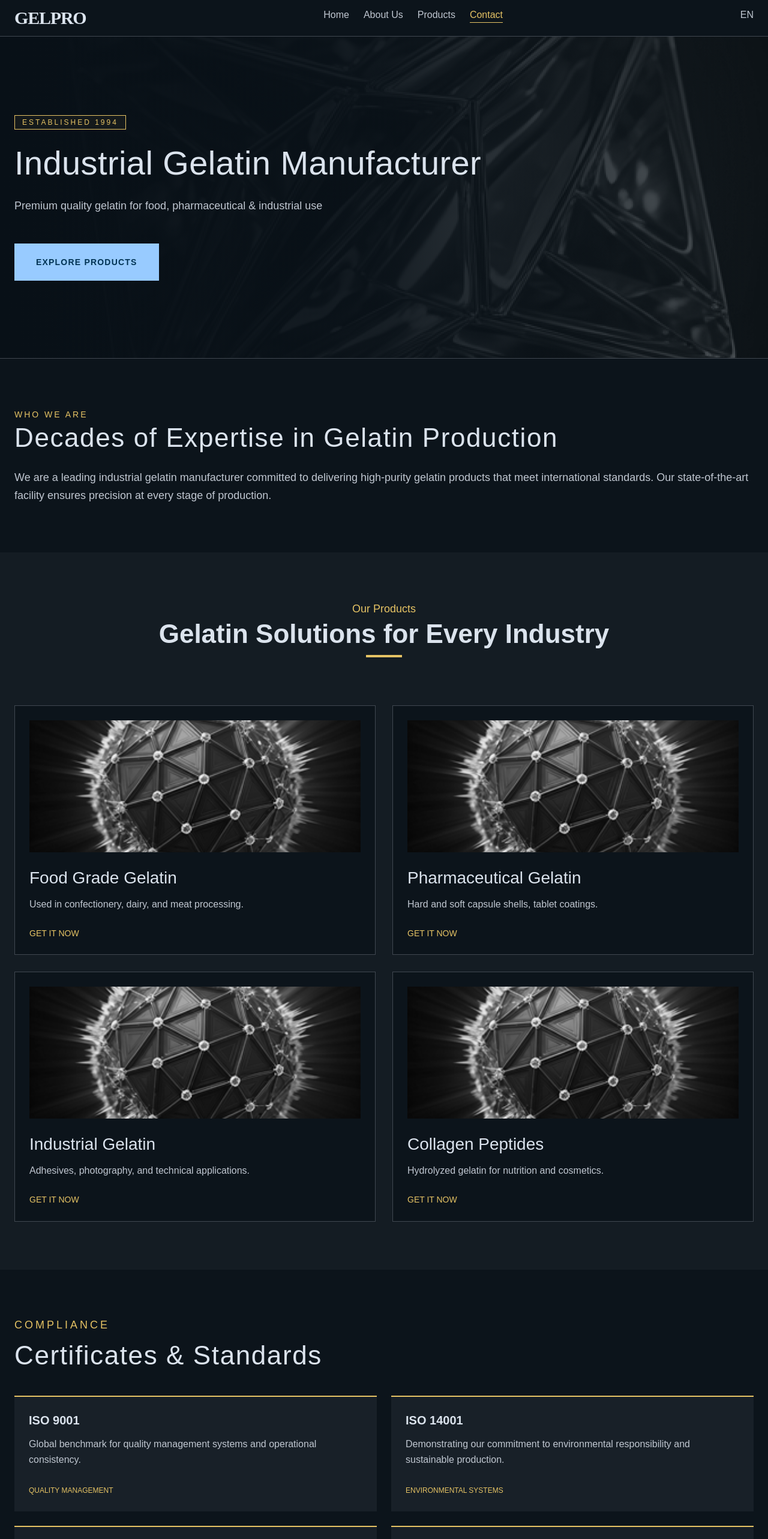
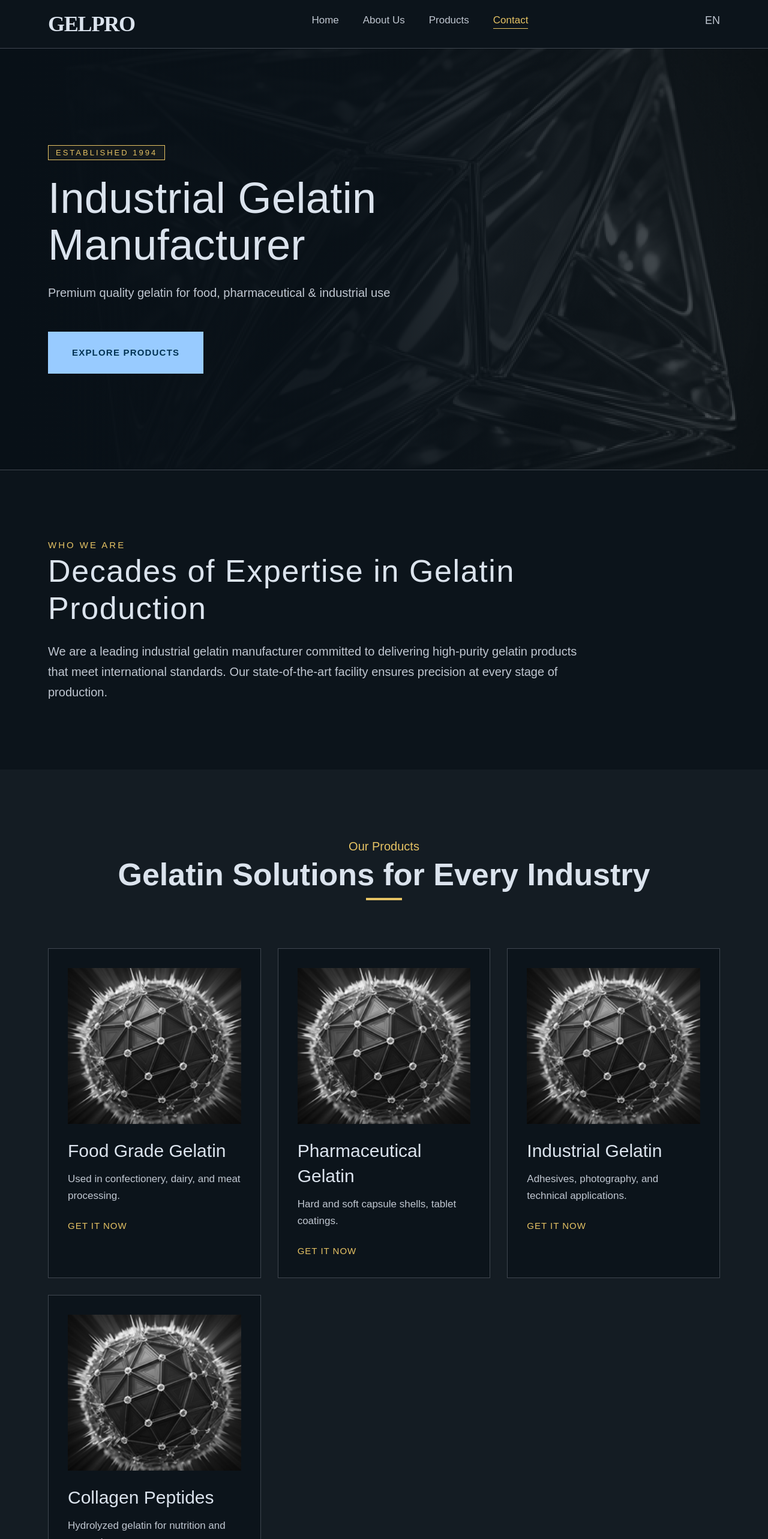
Before and after one commit to Adienbob/El-Zoheiry, a Next.js app: page / in a window 1280 px wide. Shown: the top 2566 px of the page at 60% size. Built offline with nearby package versions, Linux system fonts and the light colour scheme.

Commit message:
feat: finish responsive desktop version styles

```diff
--- a/app/components/Footer.tsx
+++ b/app/components/Footer.tsx
@@ -7,23 +7,23 @@ export default function Footer() {
    const T = t[lang]
 
    return (
-      <footer className="text-center border-t-2 border-secondary px-6 py-20">
+      <footer className="text-center border-t-2 border-secondary px-6 py-20 lg:py-24">
          <div>
-            <span className="font-bold leading-[24px] -tracking-[0.8px] md:text-lg">
+            <span className="font-bold leading-[24px] -tracking-[0.8px] md:text-lg lg:text-xl">
                company and logo
             </span>
             <p></p>
          </div>
 
          <nav>
-            <ul className="flex justify-center gap-6">
+            <ul className="flex justify-center gap-6 lg:gap-10">
                <li>icon</li>
                <li>icon</li>
                <li>icon</li>
             </ul>
          </nav>
 
-         <strong className="tracking-[1px] leading-[15px] text-[10px] md:text-sm text-secondary">
+         <strong className="tracking-[1px] leading-[15px] text-[10px] md:text-sm lg:text-base text-secondary">
             © 2024 GELPRO INDUSTRIAL. ALL RIGHTS RESERVED.
          </strong>
       </footer>
--- a/app/components/Header.tsx
+++ b/app/components/Header.tsx
@@ -27,19 +27,21 @@ export default function Header() {
    }, [active]);
 
    return (
-      <header className="flex justify-between py-3 px-6 sticky top-0 z-1000 bg-bg border-b-1 border-stroke">
+      <header className="flex justify-between lg:justify-between lg:px-20 lg:py-5 py-3 px-6 sticky top-0 z-1000 bg-bg border-b-1 border-stroke">
+
          <div>
-            <span className="font-display font-bold text-2xl md:text-3xl text-muted tracking-[-1.2px] uppercase">
+            <span className="font-display font-bold text-2xl md:text-3xl lg:text-4xl text-muted tracking-[-1.2px] uppercase">
                GELPRO
             </span>
          </div>
 
-         <nav>
-            <ul className="hidden md:flex gap-6 md:text-[16px]">
+         <nav className="lg:flex-1 lg:flex lg:justify-center">
+            <ul className="hidden md:flex gap-6 lg:gap-10 md:text-[16px] lg:text-[17px]">
                <li>
                   <a
-                     className={active === "Hero" ? "text-secondary border-b border-current pb-1 transition-all duration-300 ease-in-out" : "text-text"}
-                     onClick={() => setActive("Hero")}
+                     className={active === "Hero"
+                        ? "text-secondary border-b border-current pb-1 transition-all duration-300 ease-in-out"
+                        : "text-text"}
                      href="#Hero"
                   >
                      {T.nav.home}
@@ -48,8 +50,9 @@ export default function Header() {
 
                <li>
                   <a
-                     className={active === "About" ? "text-secondary border-b border-current pb-1 transition-all duration-300 ease-in-out" : "text-text"}
-                     onClick={() => setActive("About")}
+                     className={active === "About"
+                        ? "text-secondary border-b border-current pb-1 transition-all duration-300 ease-in-out"
+                        : "text-text"}
                      href="#About"
                   >
                      {T.nav.about}
@@ -58,8 +61,9 @@ export default function Header() {
 
                <li>
                   <a
-                     className={active === "Products" ? "text-secondary border-b border-current pb-1 transition-all duration-300 ease-in-out" : "text-text"}
-                     onClick={() => setActive("Products")}
+                     className={active === "Products"
+                        ? "text-secondary border-b border-current pb-1 transition-all duration-300 ease-in-out"
+                        : "text-text"}
                      href="#Products"
                   >
                      {T.nav.products}
@@ -68,9 +72,11 @@ export default function Header() {
 
                <li>
                   <a
-                     className={active === "Contact" ? "text-secondary border-b border-current pb-1 transition-all duration-300 ease-in-out" : "text-text"}
-                     onClick={() => setActive("Contact")}
-                     href="#Contact">
+                     className={active === "Contact"
+                        ? "text-secondary border-b border-current pb-1 transition-all duration-300 ease-in-out"
+                        : "text-text"}
+                     href="#Contact"
+                  >
                      {T.nav.contact}
                   </a>
                </li>
@@ -96,7 +102,10 @@ export default function Header() {
          </nav>
 
          <div>
-            <button className="cursor-pointer md:text-[16px]" onClick={() => setLang(lang === "ar" ? "en" : "ar")}>
+            <button
+               className="cursor-pointer md:text-[16px] lg:text-[18px]"
+               onClick={() => setLang(lang === "ar" ? "en" : "ar")}
+            >
                {lang.toUpperCase()}
             </button>
          </div>
--- a/app/components/sections/AboutUs.tsx
+++ b/app/components/sections/AboutUs.tsx
@@ -7,18 +7,23 @@ export default function About() {
    const T = t[lang]
 
    return (
-      <section className="py-20 px-6 bg-bg border-t border-stroke">
-         <span className="text-secondary text-[12px] md:text-[14px] tracking-[3px] leading-[15px] md:leading-[18px]">
+      <section className="py-20 lg:py-28 px-6 lg:px-20 bg-bg border-t border-stroke">
+
+         <div className="max-w-[900px]">
+
+            <span className="text-secondary text-[12px] md:text-[14px] lg:text-[15px] tracking-[3px] leading-[15px] md:leading-[18px]">
                {T.about.label.toUpperCase()}
             </span>
 
-         <h2 className="text-[32px] md:text-[44px] tracking-[1.6px] leading-[41.6px] md:leading-[54px] text-muted mb-6">
+            <h2 className="text-[32px] md:text-[44px] lg:text-[52px] tracking-[1.6px] leading-[41.6px] md:leading-[54px] lg:leading-[62px] text-muted mb-6">
                {T.about.title}
             </h2>
 
-         <p className="leading-[26px] md:text-[18px] md:leading-[30px] text-text">
+            <p className="leading-[26px] md:text-[18px] md:leading-[30px] lg:text-[20px] lg:leading-[34px] text-text">
                {T.about.body}
             </p>
+
+         </div>
       </section>
    )
 }
--- a/app/components/sections/Certificates.tsx
+++ b/app/components/sections/Certificates.tsx
@@ -7,31 +7,39 @@ export default function Certificates() {
    const T = t[lang];
 
    return (
-      <section className="py-20 px-6 grid">
-         <span className="tracking-[4px] leading-[24px] text-secondary md:text-[18px]">
+      <section className="py-20 lg:py-28 px-6 lg:px-20 grid">
+
+         <span className="tracking-[4px] leading-[24px] text-secondary md:text-[18px] lg:text-[20px]">
             {T.certificate.label}
          </span>
 
-         <h2 className="text-[32px] md:text-[44px] tracking-[1.6px] leading-[41.6px] md:leading-[54px] text-muted mt-3">
+         <h2 className="text-[32px] md:text-[44px] lg:text-[52px] tracking-[1.6px] leading-[41.6px] md:leading-[54px] lg:leading-[62px] text-muted mt-3">
             {T.certificate.title}
          </h2>
 
-         <div className="grid gap-6 mt-10 md:grid-cols-2">
+         <div className="grid gap-6 mt-10 md:grid-cols-2 lg:grid-cols-3">
+
             {T.certificate.certificates.map((cert) => (
-               <article className="border-t-2 border-secondary bg-form p-6" key={cert.id}>
-                  <h3 className="font-semibold leading-[24px] md:text-[20px] md:leading-[30px] text-muted mb-3">
+               <article
+                  className="border-t-2 border-secondary bg-form p-6 lg:p-8 hover:border-accent transition-all duration-300"
+                  key={cert.id}
+               >
+
+                  <h3 className="font-semibold leading-[24px] md:text-[20px] lg:text-[22px] md:leading-[30px] lg:leading-[32px] text-muted mb-3">
                      {cert.name}
                   </h3>
 
-                  <p className="text-[14px] md:text-[16px] text-text leading-[20px] md:leading-[26px] mb-6">
+                  <p className="text-[14px] md:text-[16px] lg:text-[17px] text-text leading-[20px] md:leading-[26px] lg:leading-[28px] mb-6">
                      {cert.desc}
                   </p>
 
-                  <span className="text-secondary text-[10px] md:text-[12px] leading-[15px] md:leading-[18px]">
+                  <span className="text-secondary text-[10px] md:text-[12px] lg:text-[13px] leading-[15px] md:leading-[18px]">
                      {cert.type}
                   </span>
+
                </article>
             ))}
+
          </div>
       </section>
    )
--- a/app/components/sections/Hero.tsx
+++ b/app/components/sections/Hero.tsx
@@ -8,7 +8,8 @@ export default function Hero() {
    const T = t[lang]
 
    return (
-      <section className="relative px-6 py-[129px]">
+      <section className="relative px-6 lg:px-20 py-[129px] lg:py-[160px]">
+
          <div className="absolute inset-0 z-0">
             <Image
                src="/Background.png"
@@ -20,22 +21,28 @@ export default function Hero() {
 
             <div className="absolute inset-0 bg-[linear-gradient(to_right,rgba(8,16,23,1)_0%,rgba(8,16,23,0.8)_50%,rgba(8,16,23,0)_100%)]" />
          </div>
-         <div className="relative z-10">
-            <span className="text-secondary px-3 py-1 border border-current bg-secondary/5 text-[10px] md:text-[12px] tracking-[3px] leading-[15px] md:leading-[18px]">
+
+         <div className="relative z-10 max-w-[720px] lg:max-w-[900px]">
+
+            <span className="text-secondary px-3 py-1 border border-current bg-secondary/5 text-[10px] md:text-[12px] lg:text-[13px] tracking-[3px] leading-[15px] md:leading-[18px]">
                {T.hero.since}
             </span>
 
-            <h1 className="text-muted text-[40px] md:text-[56px] leading-[48px] md:leading-[64px] tracking-[0.4px] my-6">
+            <h1 className="text-muted text-[40px] md:text-[56px] lg:text-[72px] leading-[48px] md:leading-[64px] lg:leading-[78px] tracking-[0.4px] my-6">
                {T.hero.title}
             </h1>
 
-            <p className="text-text leading-[26px] md:text-[18px] md:leading-[30px] mb-12">
+            <p className="text-text leading-[26px] md:text-[18px] md:leading-[30px] lg:text-[20px] lg:leading-[34px] mb-12">
                {T.hero.subtitle}
             </p>
 
-            <a className="bg-surface text-accent block py-3 text-center font-bold text-[12px] md:text-[14px] tracking-[1.2px] leading-[12px] md:leading-[14px] md:w-fit md:px-9 md:py-6" href={"#Products"}>
+            <a
+               className="bg-surface text-accent block py-3 text-center font-bold text-[12px] md:text-[14px] lg:text-[15px] tracking-[1.2px] leading-[12px] md:leading-[14px] md:w-fit md:px-9 md:py-6 lg:px-10 lg:py-7"
+               href="#Products"
+            >
                {T.hero.cta.toUpperCase()}
             </a>
+
          </div>
       </section>
    )
--- a/app/components/sections/Products.tsx
+++ b/app/components/sections/Products.tsx
@@ -7,39 +7,53 @@ export default function Products() {
    const { lang } = useLang()
    const T = t[lang]
 
+   return (
+      <section className="bg-second-bg px-6 lg:px-20 py-20 lg:py-28">
 
-   return (
-      <section className="bg-second-bg px-6 py-20">
-         <span className="text-secondary text-center block md:text-[18px]">
+         <span className="text-secondary text-center block md:text-[18px] lg:text-[20px]">
             {T.products.label}
          </span>
 
-         <h2 className="font-semibold text-[32px] md:text-[44px] leading-[41px] md:leading-[54px] text-center text-muted mb-2">
+         <h2 className="font-semibold text-[32px] md:text-[44px] lg:text-[52px] leading-[41px] md:leading-[54px] lg:leading-[62px] text-center text-muted mb-2">
             {T.products.title}
          </h2>
 
          <span className="bg-secondary h-1 w-15 block m-auto mb-20"></span>
 
-         <div className="grid gap-7 md:grid-cols-2">
+         <div className="grid gap-7 md:grid-cols-2 lg:grid-cols-3">
+
             {T.products.items.map((item) => (
-               <article className="border border-[#404750] bg-bg p-6" key={item.id}>
-                  <div className="relative w-full h-[220px] mb-6">
-                     <Image src={"/Product.png"} alt="" fill className="object-cover" />
+               <article
+                  className="border border-[#404750] bg-bg p-6 lg:p-8 hover:border-secondary transition-all duration-300"
+                  key={item.id}
+               >
+
+                  <div className="relative w-full h-[220px] lg:h-[260px] mb-6">
+                     <Image
+                        src={"/Product.png"}
+                        alt=""
+                        fill
+                        className="object-cover"
+                     />
                   </div>
 
-                  <h3 className="mb-3 text-[24px] md:text-[28px] text-muted leading-[33px] md:leading-[38px]">
+                  <h3 className="mb-3 text-[24px] md:text-[28px] lg:text-[30px] text-muted leading-[33px] md:leading-[38px] lg:leading-[42px]">
                      {item.name}
                   </h3>
 
-                  <p className="text-text text-[14px] md:text-[16px] leading-[21px] md:leading-[26px]">
+                  <p className="text-text text-[14px] md:text-[16px] lg:text-[17px] leading-[21px] md:leading-[26px] lg:leading-[28px]">
                      {item.desc}
                   </p>
 
-                  <a href="#Contact" className="text-secondary mt-6 block text-[12px] md:text-[14px]">
+                  <a
+                     href="#Contact"
+                     className="text-secondary mt-6 block text-[12px] md:text-[14px] lg:text-[15px] tracking-[1px] hover:opacity-80 transition"
+                  >
                      GET IT NOW
                   </a>
                </article>
             ))}
+
          </div>
       </section>
    )
```
Lines whose indentation alone changed are shown as unchanged.
